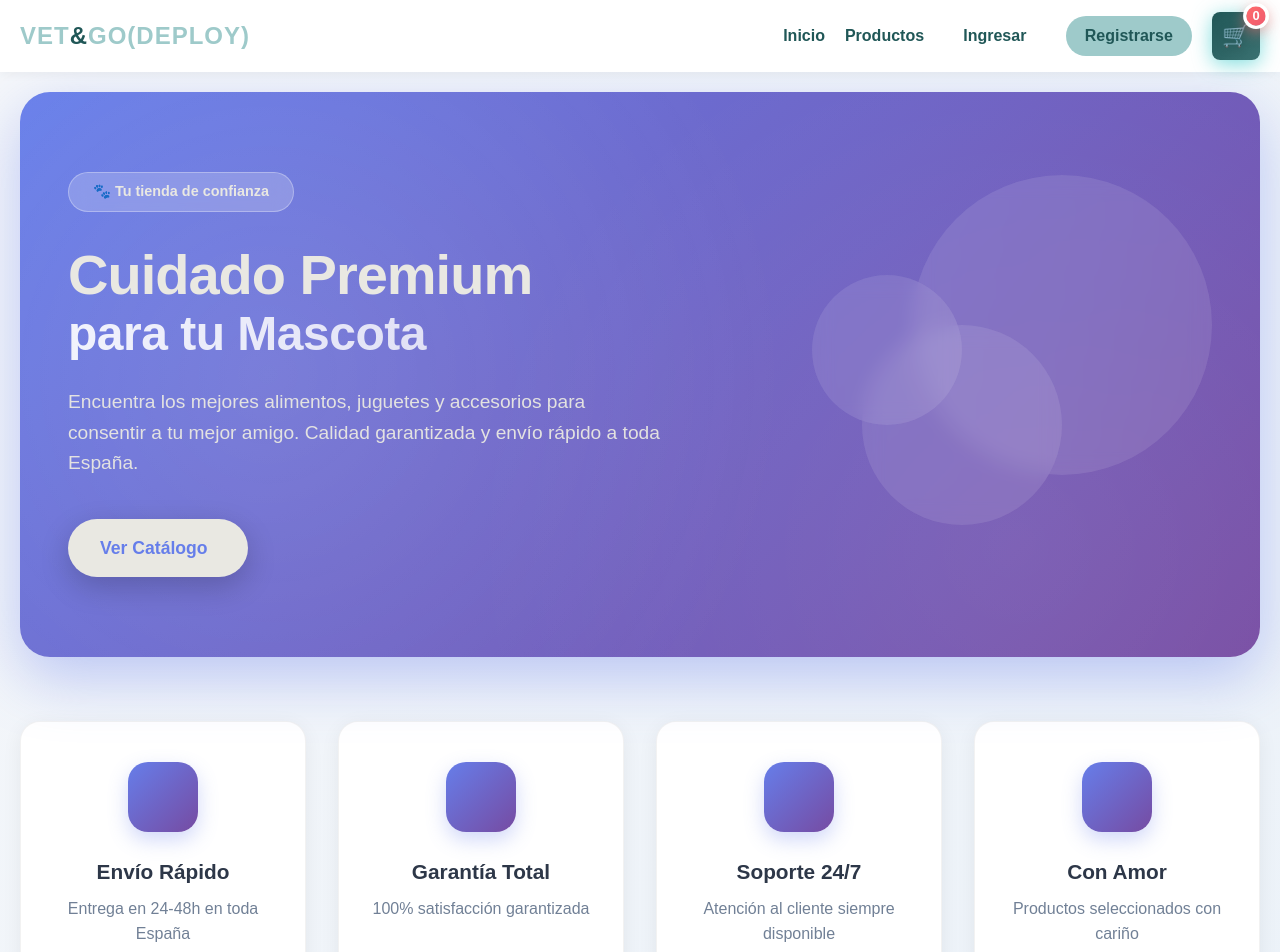
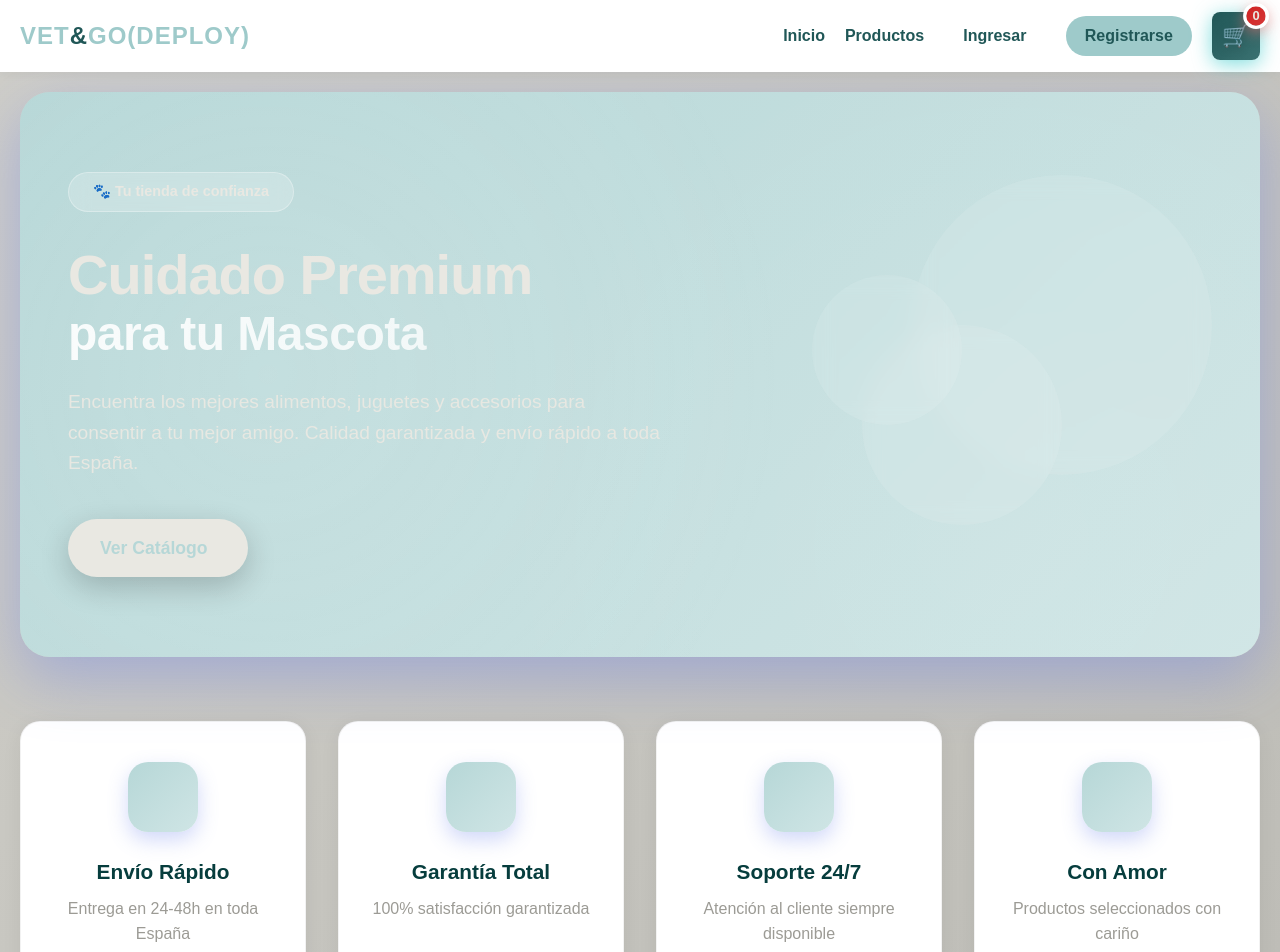
Before and after one commit to Vet-and-Go/tienda-front, an Angular app in the folder vetandgo/: page /home in a window 1280 px wide. Shown: the top 952 px of the page. Built offline with nearby package versions, Linux system fonts and the light colour scheme; no server answers.

Commit message:
feat(#43)update sccs for variables

```diff
--- a/vetandgo/src/app/components/cart/cart.component.scss
+++ b/vetandgo/src/app/components/cart/cart.component.scss
@@ -1,29 +1,24 @@
 
 .cart {
-    // Variable mappings matching the design system pattern
-    --cart-background: var(--mlt-sys-color-white-2); // Or transparent if it's a page
-    --cart-title-color: var(--mlt-sys-color-neutral-dark-1);
+    --cart-background: var(--mlt-sys-color-white-2);
+    --cart-title-color: var(--mlt-sys-color-alternative-10);
 
-    // Item card variables
     --cart-item-background: var(--mlt-sys-color-white-1);
     --cart-item-border: 1px solid var(--mlt-sys-color-white-3);
     --cart-item-shadow: 0 4px 15px rgba(0, 0, 0, 0.05);
     --cart-item-radius: var(--mlt-sys-border-radius-6);
-    --cart-item-title-color: var(--mlt-sys-color-neutral-dark-1);
+    --cart-item-title-color: var(--mlt-sys-color-alternative-10);
     --cart-item-price-color: var(--mlt-sys-color-alternative-5);
     --cart-item-image-bg: var(--mlt-sys-color-white-2);
 
-    // Summary card variables
     --cart-summary-background: var(--mlt-sys-color-white-1);
     --cart-summary-radius: var(--mlt-sys-border-radius-7);
     --cart-summary-shadow: 0 10px 30px rgba(0, 0, 0, 0.05);
 
-    // Button variables
     --cart-btn-background: var(--mlt-sys-color-alternative-5);
     --cart-btn-color: var(--mlt-sys-color-white-1);
     --cart-btn-radius: var(--mlt-sys-border-radius-5);
 
-    // Font variables
     --cart-font-family: var(--mlt-sys-font-family-text);
 
     width: 100%;
@@ -123,7 +118,7 @@
 
         &-price-old {
             font-size: 0.85rem;
-            color: #a0aec0;
+            color: var(--mlt-sys-color-white-4);
             text-decoration: line-through;
             font-weight: 500;
         }
@@ -136,8 +131,8 @@
         }
 
         &-discount-badge {
-            background: linear-gradient(135deg, #ff6b6b, #ee5a6f);
-            color: white;
+            background: linear-gradient(135deg, var(--mlt-sys-color-button-primary-1), var(--mlt-sys-color-button-primary-2));
+            color: var(--mlt-sys-color-white-1);
             padding: 0.25rem 0.6rem;
             border-radius: 20px;
             font-size: 0.7rem;
@@ -171,7 +166,7 @@
         justify-content: center;
         cursor: pointer;
         transition: all 0.3s ease;
-        color: var(--mlt-sys-color-neutral-dark-1);
+        color: var(--mlt-sys-color-alternative-10);
         font-weight: 700;
         font-size: 1.1rem;
 
@@ -220,7 +215,7 @@
         transition: all 0.2s;
 
         &:hover {
-            color: var(--mlt-sys-color-button-primary-1); // Error/Red color likely
+            color: var(--mlt-sys-color-button-primary-1);
             transform: scale(1.1);
         }
 
@@ -286,7 +281,7 @@
 
     &__clear-btn {
         background: transparent;
-        color: var(--mlt-sys-color-white-5);
+        color: var(--mlt-sys-color-white-4);
         border: none;
         cursor: pointer;
         font-weight: 600;
@@ -304,7 +299,7 @@
 
         &-text {
             font-size: var(--mlt-sys-font-size-5);
-            color: var(--mlt-sys-color-white-5);
+            color: var(--mlt-sys-color-white-4);
             margin-bottom: 2rem;
         }
     }
--- a/vetandgo/src/app/components/header/header.component.scss
+++ b/vetandgo/src/app/components/header/header.component.scss
@@ -5,17 +5,14 @@
     --header-text-color: var(--mlt-sys-color-alternative-5);
     --header-hover-color: var(--mlt-sys-color-primary-3);
 
-    // Search
     --header-search-bg: rgba(255, 255, 255, 0.5);
     --header-search-border: 1px solid rgba(0, 0, 0, 0.1);
     --header-search-focus-bg: var(--mlt-sys-color-white-1);
 
-    // Cart Icon
     --header-cart-bg: rgba(0, 0, 0, 0.04);
     --header-cart-hover-bg: rgba(var(--mlt-sys-color-primary-3-rgb), 0.1);
     --header-cart-badge-bg: var(--mlt-sys-color-primary-3);
 
-    // Auth btns
     --header-btn-register-bg: var(--mlt-sys-color-primary-3);
     --header-btn-register-color: var(--mlt-sys-color-white-1);
 
@@ -143,8 +140,8 @@
             position: absolute;
             top: -8px;
             right: -8px;
-            background: linear-gradient(135deg, #ff6b6b, #ee5a6f);
-            color: white;
+            background: linear-gradient(135deg, var(--mlt-sys-color-button-primary-1), var(--mlt-sys-color-button-primary-2));
+            color: var(--mlt-sys-color-white-1);
             font-size: 0.75rem;
             font-weight: 900;
             width: 24px;
--- a/vetandgo/src/app/components/home/home.component.scss
+++ b/vetandgo/src/app/components/home/home.component.scss
@@ -1,34 +1,30 @@
 
 .home {
-    --home-bg: linear-gradient(135deg, #f5f7fa 0%, #e8f0f8 100%);
+    --home-bg: linear-gradient(135deg, var(--mlt-sys-color-white-2) 0%, var(--mlt-sys-color-white-3) 100%);
     --home-text-color: var(--mlt-sys-color-alternative-5);
     --home-font-family: var(--mlt-sys-font-family-text);
 
-    // Hero variables
-    --home-hero-gradient-start: #667eea;
-    --home-hero-gradient-end: #764ba2;
+    --home-hero-gradient-start: var(--mlt-sys-color-primary-5);
+    --home-hero-gradient-end: var(--mlt-sys-color-primary-7);
     --home-hero-text-color: var(--mlt-sys-color-white-1);
     --home-hero-shadow: 0 20px 60px rgba(102, 126, 234, 0.4);
     --home-hero-cta-bg: var(--mlt-sys-color-white-1);
-    --home-hero-cta-color: #667eea;
+    --home-hero-cta-color: var(--mlt-sys-color-primary-5);
 
-    // Section title
-    --home-section-title-color: #2d3748;
+    --home-section-title-color: var(--mlt-sys-color-alternative-10);
 
-    // Cards
     --home-card-bg: var(--mlt-sys-color-white-1);
     --home-card-border: 1px solid rgba(0, 0, 0, 0.06);
     --home-card-shadow: 0 4px 20px rgba(0, 0, 0, 0.08);
     --home-card-radius: 20px;
     --home-card-hover-shadow: 0 20px 40px rgba(102, 126, 234, 0.2);
-    --home-card-icon-color: #667eea;
+    --home-card-icon-color: var(--mlt-sys-color-primary-5);
 
-    // Product cards specific
-    --home-prod-image-bg: #f8fafc;
-    --home-prod-title-color: #2d3748;
-    --home-prod-price-color: #667eea;
-    --home-prod-btn-bg: linear-gradient(135deg, #667eea 0%, #764ba2 100%);
-    --home-prod-btn-color: white;
+    --home-prod-image-bg: var(--mlt-sys-color-white-2);
+    --home-prod-title-color: var(--mlt-sys-color-alternative-10);
+    --home-prod-price-color: var(--mlt-sys-color-primary-5);
+    --home-prod-btn-bg: linear-gradient(135deg, var(--mlt-sys-color-primary-5) 0%, var(--mlt-sys-color-primary-7) 100%);
+    --home-prod-btn-color: var(--mlt-sys-color-white-1);
 
     min-height: 100vh;
     background: var(--home-bg);
@@ -267,25 +263,25 @@
             width: 70px;
             height: 70px;
             margin: 0 auto 1.5rem;
-            background: linear-gradient(135deg, #667eea 0%, #764ba2 100%);
+            background: linear-gradient(135deg, var(--mlt-sys-color-primary-5) 0%, var(--mlt-sys-color-primary-7) 100%);
             border-radius: 20px;
             display: flex;
             align-items: center;
             justify-content: center;
             font-size: 2rem;
-            color: white;
+            color: var(--mlt-sys-color-white-1);
             box-shadow: 0 8px 20px rgba(102, 126, 234, 0.3);
         }
 
         &-title {
             font-size: 1.3rem;
             font-weight: 700;
-            color: #2d3748;
+            color: var(--mlt-sys-color-alternative-10);
             margin-bottom: 0.5rem;
         }
 
         &-text {
-            color: #718096;
+            color: var(--mlt-sys-color-white-4);
             font-size: 1rem;
             line-height: 1.6;
         }
@@ -311,7 +307,7 @@
         &-line {
             flex: 1;
             height: 3px;
-            background: linear-gradient(90deg, transparent, #667eea, transparent);
+            background: linear-gradient(90deg, transparent, var(--mlt-sys-color-primary-5), transparent);
             border-radius: 2px;
             max-width: 150px;
         }
@@ -343,7 +339,7 @@
             left: 0;
             right: 0;
             height: 5px;
-            background: linear-gradient(90deg, #667eea, #764ba2);
+            background: linear-gradient(90deg, var(--mlt-sys-color-primary-5), var(--mlt-sys-color-primary-7));
             transform: scaleX(0);
             transition: transform 0.4s;
         }
@@ -351,7 +347,7 @@
         &:hover {
             transform: translateY(-10px) scale(1.02);
             box-shadow: 0 20px 50px rgba(102, 126, 234, 0.25);
-            border-color: #667eea;
+            border-color: var(--mlt-sys-color-primary-5);
 
             &::before {
                 transform: scaleX(1);
@@ -371,7 +367,7 @@
             width: 200px;
             height: 200px;
             margin: 0 auto 1.5rem;
-            background: linear-gradient(135deg, #667eea15, #764ba215);
+            background: linear-gradient(135deg, rgba(var(--mlt-sys-color-primary-5-rgb, 102, 126, 234), 0.08), rgba(var(--mlt-sys-color-primary-7-rgb, 118, 75, 162), 0.08));
             border-radius: 20px;
             display: flex;
             align-items: center;
@@ -406,7 +402,7 @@
             transition: all 0.4s;
 
             i {
-                color: #667eea;
+                color: var(--mlt-sys-color-primary-5);
                 font-size: 1.2rem;
             }
         }
@@ -452,7 +448,7 @@
             align-items: center;
             justify-content: center;
             position: relative;
-            background: linear-gradient(135deg, #f8fafc 0%, #e2e8f0 100%);
+            background: linear-gradient(135deg, var(--mlt-sys-color-white-2) 0%, var(--mlt-sys-color-white-3) 100%);
             overflow: hidden;
             padding: 1.5rem;
 
@@ -504,14 +500,14 @@
             &-original {
                 font-size: 0.75rem;
                 font-weight: 500;
-                color: #999;
+                color: var(--mlt-sys-color-white-4);
                 text-decoration: line-through;
             }
 
             &-value {
                 font-size: 1.1rem;
                 font-weight: 800;
-                color: #e74c3c;
+                color: var(--mlt-sys-color-button-primary-1);
                 line-height: 1;
             }
         }
@@ -521,8 +517,8 @@
         position: absolute;
         top: 1rem;
         right: 1rem;
-        background: linear-gradient(135deg, #667eea, #764ba2);
-        color: white;
+        background: linear-gradient(135deg, var(--mlt-sys-color-primary-5), var(--mlt-sys-color-primary-7));
+        color: var(--mlt-sys-color-white-1);
         padding: 0.4rem 1rem;
         border-radius: 50px;
         font-size: 0.85rem;
@@ -532,7 +528,7 @@
         transition: transform 0.3s;
 
         &--discount {
-            background: linear-gradient(135deg, #f56565, #ed8936);
+            background: linear-gradient(135deg, var(--mlt-sys-color-button-primary-1), var(--mlt-sys-color-button-secundary-1));
             box-shadow: 0 4px 15px rgba(245, 101, 101, 0.4);
             font-size: 1rem;
             animation: pulse 2s infinite;
@@ -590,7 +586,7 @@
         text-align: center;
         padding: 4rem 2rem;
         font-size: 1.2rem;
-        color: #718096;
+        color: var(--mlt-sys-color-white-4);
         display: flex;
         align-items: center;
         justify-content: center;
@@ -598,7 +594,7 @@
 
         i {
             font-size: 2rem;
-            color: #667eea;
+            color: var(--mlt-sys-color-primary-5);
         }
     }
 
@@ -606,11 +602,11 @@
         grid-column: 1 / -1;
         text-align: center;
         padding: 4rem 2rem;
-        color: #718096;
+        color: var(--mlt-sys-color-white-4);
 
         i {
             font-size: 4rem;
-            color: #cbd5e0;
+            color: var(--mlt-sys-color-white-3);
             margin-bottom: 1rem;
             display: block;
         }
--- a/vetandgo/src/app/components/products/products.component.scss
+++ b/vetandgo/src/app/components/products/products.component.scss
@@ -3,8 +3,8 @@
     --products-font-family: var(--mlt-sys-font-family-text);
     --products-sidebar-bg: var(--mlt-sys-color-white-1);
     --products-sidebar-radius: var(--mlt-sys-border-radius-6);
-    --products-sidebar-title-color: var(--mlt-sys-color-neutral-dark-1);
-    --products-item-color: var(--mlt-sys-color-neutral-dark-2);
+    --products-sidebar-title-color: var(--mlt-sys-color-alternative-10);
+    --products-item-color: var(--mlt-sys-color-alternative-9);
     --products-item-active-color: var(--mlt-sys-color-alternative-5);
 
     --products-card-bg: var(--mlt-sys-color-white-1);
@@ -18,7 +18,7 @@
 
     font-family: var(--products-font-family);
     min-height: 100vh;
-    background: linear-gradient(180deg, #f8f9fa 0%, #ffffff 100%);
+    background: linear-gradient(180deg, var(--mlt-sys-color-white-2) 0%, var(--mlt-sys-color-white-1) 100%);
 
     /* Hero Section */
     &__hero {
@@ -332,8 +332,8 @@
             box-shadow: 0 4px 15px rgba(0, 0, 0, 0.2);
 
             &--discount {
-                background: linear-gradient(135deg, #f56565, #ed8936);
-                color: white;
+                background: linear-gradient(135deg, var(--mlt-sys-color-button-primary-1), var(--mlt-sys-color-button-secundary-1));
+                color: var(--mlt-sys-color-white-1);
                 animation: pulse 2s infinite;
             }
         }
@@ -353,7 +353,7 @@
             display: flex;
             align-items: center;
             justify-content: center;
-            background: linear-gradient(135deg, #f8f9fa 0%, #ffffff 100%);
+            background: linear-gradient(135deg, var(--mlt-sys-color-white-2) 0%, var(--mlt-sys-color-white-1) 100%);
             padding: 1.5rem;
             position: relative;
             overflow: hidden;
@@ -416,34 +416,30 @@
             margin-top: auto;
             flex-wrap: wrap;
 
-            // Precio antiguo tachado (cuando hay descuento)
             &-old {
                 font-size: 0.75rem;
-                color: #999;
+                color: var(--mlt-sys-color-white-4);
                 text-decoration: line-through;
                 font-weight: 500;
             }
 
-            // Precio nuevo con descuento (destacado)
             &-new {
                 font-size: 1.1rem;
                 font-weight: 800;
-                color: #e74c3c;
+                color: var(--mlt-sys-color-alternative-5);
                 line-height: 1;
             }
 
-            // Precio regular (sin descuento)
             &-value {
                 font-size: 1.1rem;
                 font-weight: 800;
-                color: #2c3e50;
+                color: var(--mlt-sys-color-alternative-10);
                 line-height: 1;
             }
         }
 
-        // Texto de ahorro
         &-savings {
-            color: #27ae60;
+            color: var(--mlt-sys-color-button-secundary-5);
             font-size: 0.7rem;
             font-weight: 600;
             margin-top: 0.25rem;
```
Also changed, not shown: vetandgo/src/app/components/product-detail/product-detail.component.scss (+5 -10 lines).
